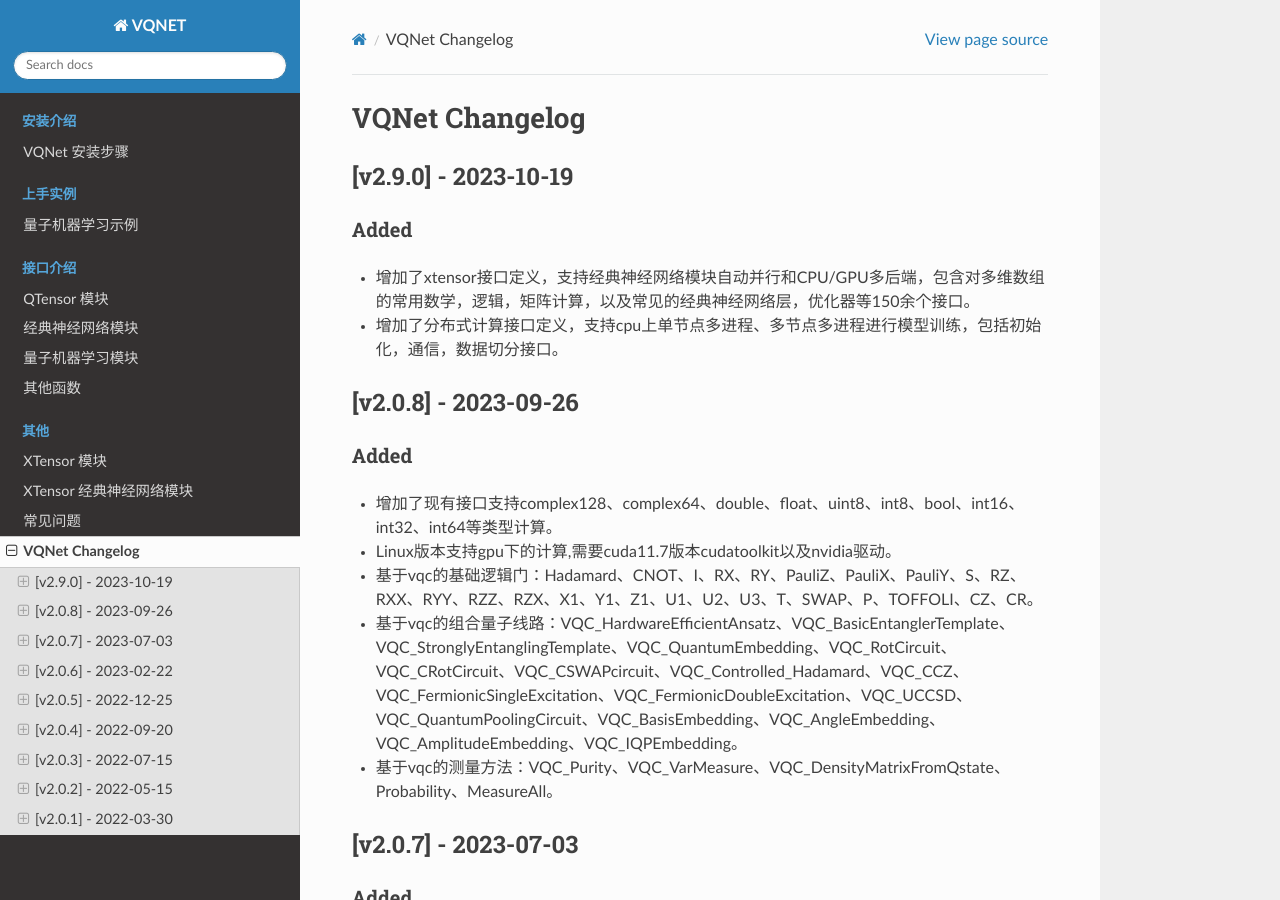
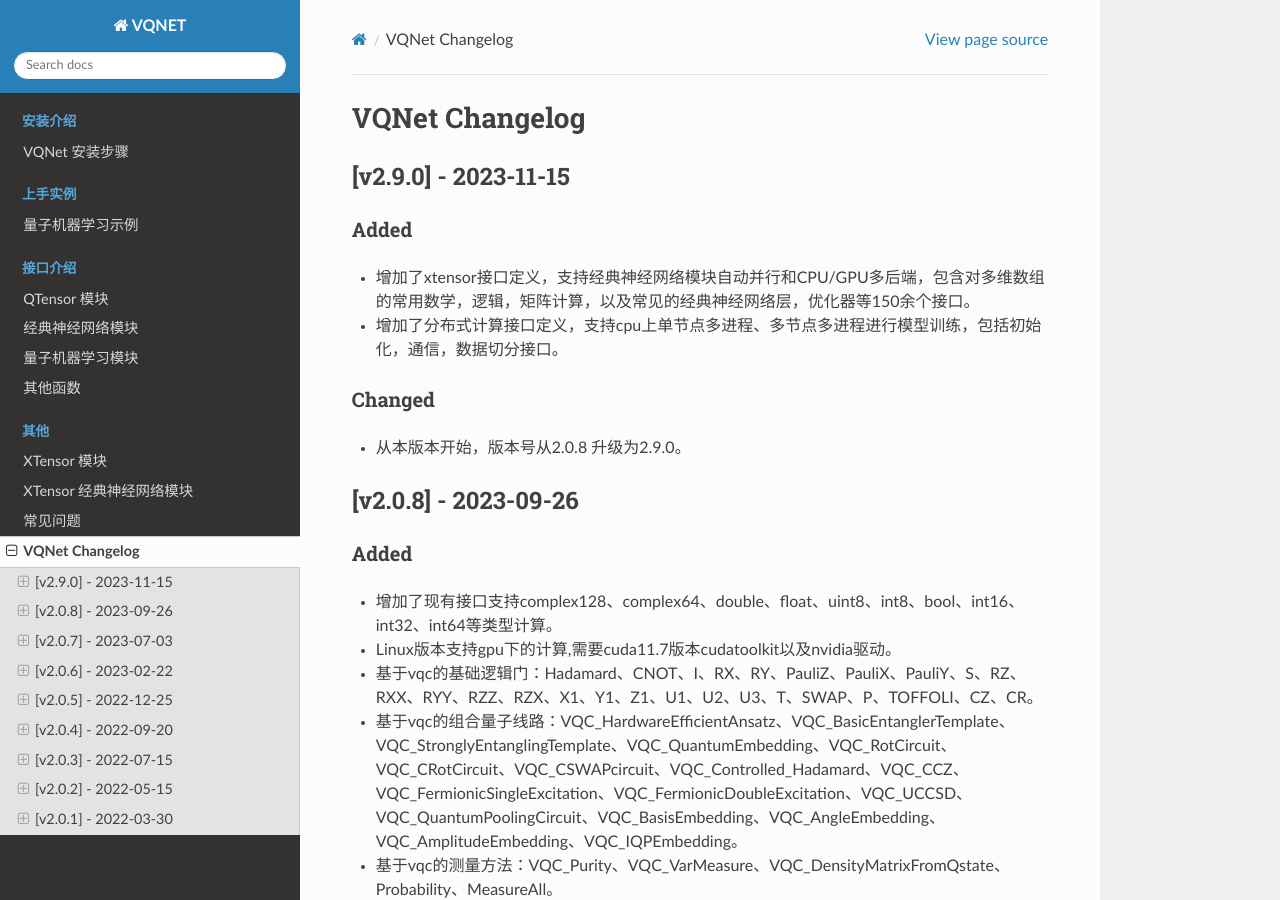
Before and after one commit to OriginQ/VQNET2.0-tutorial, a Sphinx documentation site: the page built from source/rst/CHANGELOG.rst, in a window 1280 px wide and 900 px high. Built offline with Sphinx 7.4.7 and the Read the Docs theme 2.0.0, drawn with Linux system fonts in a browser that asks for light colours.

Commit message:
[ref] ref changelog for new ver.

```diff
--- a/source/rst/CHANGELOG.rst
+++ b/source/rst/CHANGELOG.rst
@@ -2,7 +2,7 @@
 VQNet Changelog
 ######################
 
-[v2.9.0] - 2023-10-19
+[v2.9.0] - 2023-11-15
 ***************************
 
 Added
@@ -10,6 +10,9 @@
 - 增加了xtensor接口定义，支持经典神经网络模块自动并行和CPU/GPU多后端，包含对多维数组的常用数学，逻辑，矩阵计算，以及常见的经典神经网络层，优化器等150余个接口。
 - 增加了分布式计算接口定义，支持cpu上单节点多进程、多节点多进程进行模型训练，包括初始化，通信，数据切分接口。
 
+Changed
+===========
+- 从本版本开始，版本号从2.0.8 升级为2.9.0。
 
 [v2.0.8] - 2023-09-26
 ***************************
```
